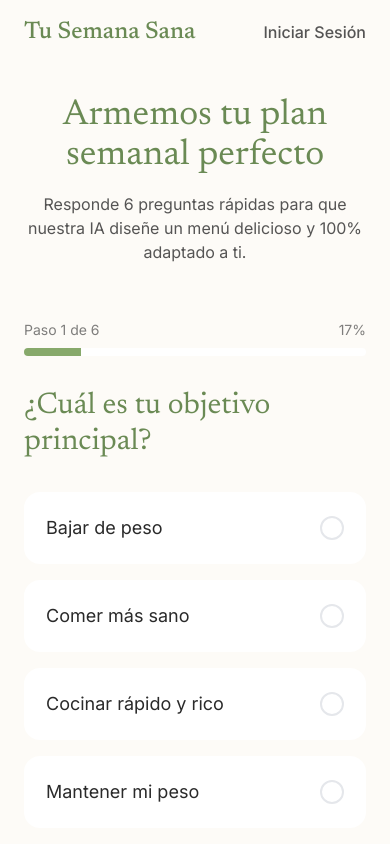
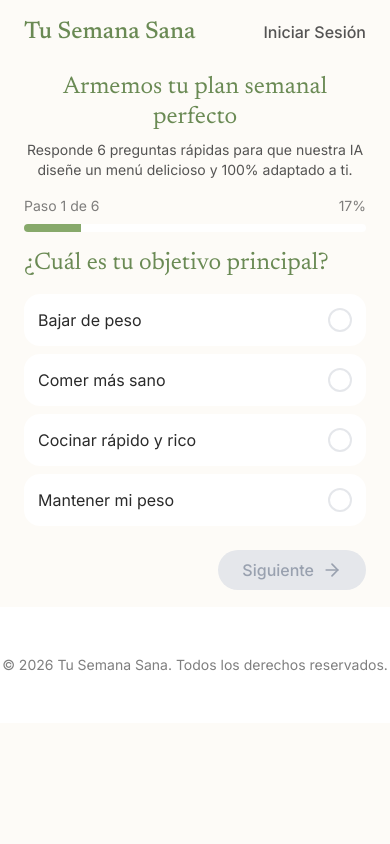
Before and after one commit to NogaTzBy/tusemanasana, a Next.js app: page / in a window 390 px wide. Shown: the top 844 px of the page. Built offline with nearby package versions, Linux system fonts and the light colour scheme.

Commit message:
feat: Add PDF plan download and optimize onboarding layout for mobile screens

```diff
--- a/package.json
+++ b/package.json
@@ -14,6 +14,8 @@
     "@supabase/supabase-js": "^2.98.0",
     "clsx": "^2.1.1",
     "groq-sdk": "^0.37.0",
+    "html2canvas": "^1.4.1",
+    "jspdf": "^4.2.0",
     "lucide-react": "^0.575.0",
     "next": "15.2.9",
     "react": "19.2.3",
--- a/src/app/page.tsx
+++ b/src/app/page.tsx
@@ -14,12 +14,12 @@ export default function Home() {
         </nav>
       </header>
 
-      <div className="py-8">
-        <div className="text-center max-w-2xl mx-auto px-6 mb-4">
-          <h1 className="text-4xl font-serif text-[var(--color-primary-dark)] mb-4">
+      <div className="py-2 md:py-8">
+        <div className="text-center max-w-2xl mx-auto px-6 mb-2 md:mb-4">
+          <h1 className="text-2xl md:text-4xl font-serif text-[var(--color-primary-dark)] mb-2 md:mb-4 leading-tight">
             Armemos tu plan semanal perfecto
           </h1>
-          <p className="text-[var(--color-foreground)]/80">
+          <p className="text-sm md:text-base text-[var(--color-foreground)]/80">
             Responde 6 preguntas rápidas para que nuestra IA diseñe un menú delicioso y 100% adaptado a ti.
           </p>
         </div>
--- a/src/components/dashboard/DashboardClient.tsx
+++ b/src/components/dashboard/DashboardClient.tsx
@@ -4,6 +4,8 @@ import { useState } from 'react'
 import Link from 'next/link'
 import type { PlanSemanal, Usuario } from '@/lib/types'
 import MealCard from './MealCard'
+import html2canvas from 'html2canvas'
+import jsPDF from 'jspdf'
 
 interface DashboardClientProps {
   plan: PlanSemanal
@@ -34,6 +36,7 @@ function getSemanaLabel(semanaInicio: string): string {
 export default function DashboardClient({ plan }: DashboardClientProps) {
   const diaActualIndex = getDiaActualIndex()
   const [diaSeleccionado, setDiaSeleccionado] = useState(diaActualIndex)
+  const [isGeneratingPDF, setIsGeneratingPDF] = useState(false)
 
   const diaComidas = plan.dias[diaSeleccionado] ?? {
     desayuno: null,
@@ -42,6 +45,39 @@ export default function DashboardClient({ plan }: DashboardClientProps) {
   }
 
   const semanaLabel = getSemanaLabel(plan.semana_inicio)
+
+  const handleDownloadPDF = async () => {
+    setIsGeneratingPDF(true)
+    try {
+      const element = document.getElementById('plan-container');
+      if (!element) return;
+
+      const canvas = await html2canvas(element, {
+        scale: 2,
+        useCORS: true,
+        backgroundColor: '#ffffff'
+      });
+
+      const imgData = canvas.toDataURL('image/jpeg', 0.95);
+
+      const pdf = new jsPDF({
+        orientation: 'portrait',
+        unit: 'mm',
+        format: 'a4'
+      });
+
+      const pdfWidth = pdf.internal.pageSize.getWidth();
+      const pdfHeight = (canvas.height * pdfWidth) / canvas.width;
+
+      pdf.addImage(imgData, 'JPEG', 0, 0, pdfWidth, pdfHeight);
+      pdf.save('tu-plan-semanal.pdf');
+    } catch (error) {
+      console.error('Error generating PDF:', error);
+      alert('Hubo un error al generar el PDF. Por favor, inténtalo de nuevo.');
+    } finally {
+      setIsGeneratingPDF(false)
+    }
+  }
 
   return (
     <div className="min-h-screen bg-white dark:bg-dark-bg flex flex-col">
@@ -55,7 +91,7 @@ export default function DashboardClient({ plan }: DashboardClientProps) {
       </header>
 
       {/* ── Main ──────────────────────────────────────────────── */}
-      <main className="flex-1 w-full max-w-md mx-auto px-4 pb-24">
+      <main id="plan-container" className="flex-1 w-full max-w-md mx-auto px-4 pb-24">
         {/* Título */}
         <h2 className="font-serif text-[28px] font-bold leading-tight text-left pt-6 pb-2 text-[var(--color-primary-dark)] dark:text-gray-100">
           Mi Plan Semanal
@@ -75,7 +111,7 @@ export default function DashboardClient({ plan }: DashboardClientProps) {
         </div>
 
         {/* Grid de días */}
-        <div className="grid grid-cols-7 gap-1 mb-8">
+        <div className="grid grid-cols-7 gap-1 mb-8" data-html2canvas-ignore="true">
           {DIAS_HEADERS.map((letra) => (
             <div key={letra} className="text-center text-xs font-bold text-gray-400 mb-2">
               {letra}
@@ -104,6 +140,13 @@ export default function DashboardClient({ plan }: DashboardClientProps) {
           })}
         </div>
 
+        {/* Creador de PDF: Mostrar label del día elegido solo en el PDF */}
+        <div className="hidden" data-html2canvas-show="true" style={{ display: 'none' }}>
+          <h3 className="font-serif text-xl font-bold text-gray-900 mb-4 pb-2 border-b border-gray-200">
+            Día {getDiaNumero(plan.semana_inicio, diaSeleccionado)}
+          </h3>
+        </div>
+
         {/* Cards de comidas */}
         <div className="flex flex-col gap-6">
           <MealCard
@@ -127,10 +170,15 @@ export default function DashboardClient({ plan }: DashboardClientProps) {
         </div>
 
         {/* Botones de acción */}
-        <div className="flex flex-col gap-3 mt-10">
-          <button className="w-full bg-terracotta text-white py-4 px-6 rounded-full font-bold text-sm tracking-wide shadow-lg hover:bg-terracotta-dark transition-all flex items-center justify-center gap-2">
-            <span className="material-symbols-outlined">download</span>
-            DESCARGAR PLAN PDF
+        <div className="flex flex-col gap-3 mt-10" data-html2canvas-ignore="true">
+          <button
+            onClick={handleDownloadPDF}
+            disabled={isGeneratingPDF}
+            className="w-full bg-terracotta text-white py-4 px-6 rounded-full font-bold text-sm tracking-wide shadow-lg hover:bg-terracotta-dark transition-all flex items-center justify-center gap-2 disabled:opacity-70 disabled:cursor-not-allowed">
+            <span className={`material-symbols-outlined ${isGeneratingPDF ? 'animate-spin' : ''}`}>
+              {isGeneratingPDF ? 'progress_activity' : 'download'}
+            </span>
+            {isGeneratingPDF ? 'GENERANDO PDF...' : 'DESCARGAR PLAN PDF'}
           </button>
           <Link
             href={`/dashboard/lista?planId=${plan.id}`}
--- a/src/components/onboarding/Questionnaire.tsx
+++ b/src/components/onboarding/Questionnaire.tsx
@@ -146,9 +146,9 @@ export default function Questionnaire() {
         : true; // Multiple is optional
 
     return (
-        <div className="max-w-xl mx-auto py-10 px-6">
+        <div className="max-w-xl mx-auto py-2 md:py-10 px-6">
             {/* Progreso */}
-            <div className="mb-8">
+            <div className="mb-4 md:mb-8">
                 <div className="flex justify-between text-sm text-[var(--color-foreground)]/60 mb-2">
                     <span>Paso {currentStep + 1} de {questions.length}</span>
                     <span>{Math.round(((currentStep + 1) / questions.length) * 100)}%</span>
@@ -162,25 +162,25 @@ export default function Questionnaire() {
             </div>
 
             {/* Título de la pregunta */}
-            <h2 className="text-3xl font-serif text-[var(--color-primary-dark)] mb-8">
+            <h2 className="text-2xl md:text-3xl font-serif text-[var(--color-primary-dark)] mb-4 md:mb-8 leading-tight">
                 {question.title}
             </h2>
 
             {/* Opciones */}
-            <div className="space-y-4 mb-10">
+            <div className="space-y-2 md:space-y-4 mb-6 md:mb-10">
                 {question.options.map((option) => {
                     const selected = isSelected(option.value);
                     return (
                         <button
                             key={option.value}
                             onClick={() => handleSelect(option.value)}
-                            className={`w-full text-left p-5 rounded-2xl border-2 transition-all duration-200 flex items-center justify-between
+                            className={`w-full text-left p-3 md:p-5 rounded-2xl border-2 transition-all duration-200 flex items-center justify-between
                 ${selected
                                     ? "border-[var(--color-primary)] bg-[var(--color-primary)]/5"
                                     : "border-[var(--color-surface)] bg-white hover:border-[var(--color-primary)]/30"
                                 }`}
                         >
-                            <span className={`text-lg ${selected ? "text-[var(--color-primary-dark)] font-medium" : "text-[var(--color-foreground)]"}`}>
+                            <span className={`text-base md:text-lg ${selected ? "text-[var(--color-primary-dark)] font-medium" : "text-[var(--color-foreground)]"}`}>
                                 {option.label}
                             </span>
                             <div className={`w-6 h-6 rounded-full border-2 flex items-center justify-center
@@ -205,7 +205,7 @@ export default function Questionnaire() {
                 <button
                     onClick={handleNext}
                     disabled={!isCurrentAnswered && question.type === "single"}
-                    className={`px-8 py-3 rounded-full flex items-center font-medium transition-all
+                    className={`px-6 py-2 md:px-8 md:py-3 rounded-full flex items-center font-medium transition-all
             ${(!isCurrentAnswered && question.type === "single")
                             ? "bg-gray-200 text-gray-400 cursor-not-allowed"
                             : "bg-[var(--color-accent)] text-white hover:bg-[var(--color-accent-dark)] shadow-md"
```
Also changed, not shown: 1 other file (tests, documents, lock files or other folders). Lines whose indentation alone changed are shown as unchanged.
